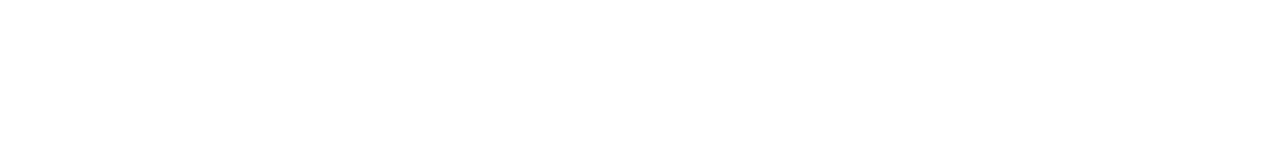
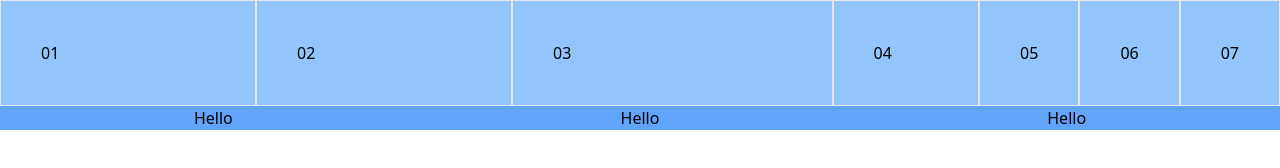
Before and after one commit to JhamanCodes/Tailwind-CSS, a plain HTML site: page 13-flex/index.html in a window 1280 px wide. Drawn offline with nearby package versions, Linux system fonts and the light colour scheme.

Commit message:
Practice flex utility classes.

```diff
--- a/13-flex/index.html
+++ b/13-flex/index.html
@@ -9,10 +9,34 @@
   </head>
   <body>
     <!-- Flex and alignment -->
-
+    <!-- <div class="flex flex-wrap h-72 w-full bg-gray-200 items-center justify-between ">
+      <div class="p-10 border border-blue bg-blue-300">01</div>
+      <div class="p-10 border border-blue bg-blue-300">02</div>
+      <div class="p-10 border border-blue bg-blue-300">03</div>
+      <div class="p-10 border border-blue bg-blue-300">04</div>
+    </div> -->
     <!-- Flex Column, Gap and Order -->
-
+    <!-- <div class="flex flex-col gap-4 h-72 w-full bg-gray-200 items-center justify-center mt-16">
+      <div class="order-4 p-10 border border-blue bg-blue-300">01</div>
+      <div class="order-2 p-10 border border-blue bg-blue-300">02</div>
+      <div class="order-1 p-10 border border-blue bg-blue-300">03</div>
+      <div class="order-3 p-10 border border-blue bg-blue-300">04</div>
+    </div> -->
     <!-- Grow and shrink -->
+    <div class="flex w-full bg-gray-200">
+      <div class="flex-initial w-64 p-10 border border-blue bg-blue-300">01</div>
+      <div class="flex-none w-64 p-10 border border-blue bg-blue-300">02</div>
+      <div class="flex-auto w-64 p-10 border border-blue bg-blue-300">03</div>
+      <div class="flex-1 w-64 p-10 border border-blue bg-blue-300">04</div>
+      <div class="p-10 border border-blue bg-blue-300">05</div>
+      <div class="p-10 border border-blue bg-blue-300">06</div>
+      <div class="p-10 border border-blue bg-blue-300">07</div>
+    </div>
+    <div class="flex text-center">
+      <div class="flex-1 bg-blue-400">Hello</div>
+      <div class="flex-1 bg-blue-400">Hello</div>
+      <div class="flex-1 bg-blue-400">Hello</div>
+    </div>
   </body>
 </html>
 
```
